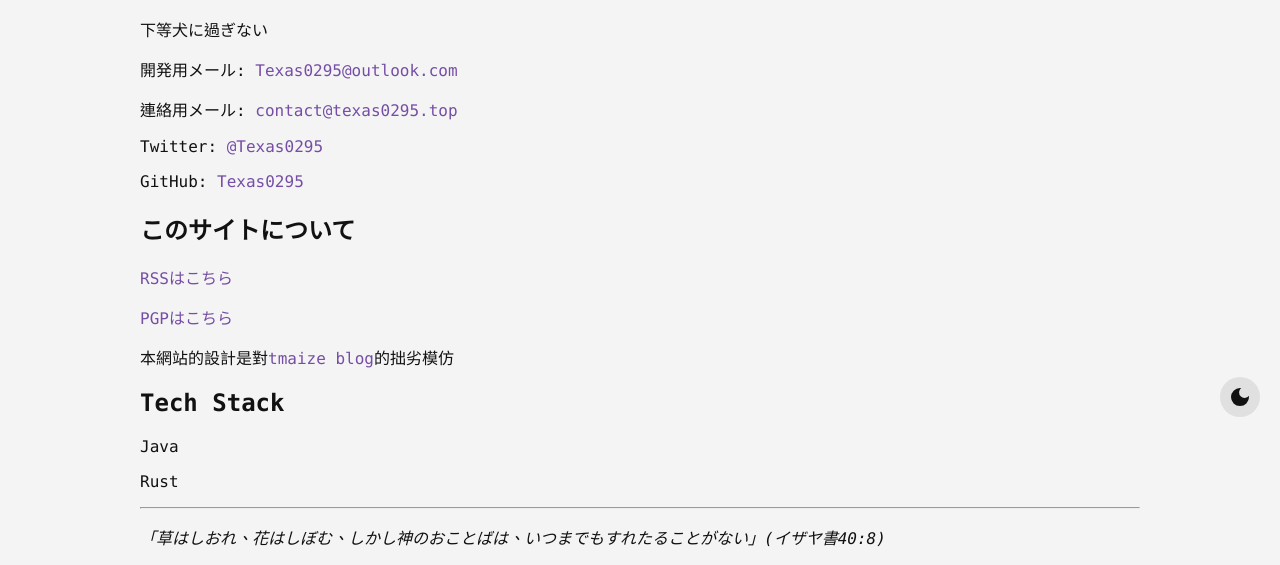
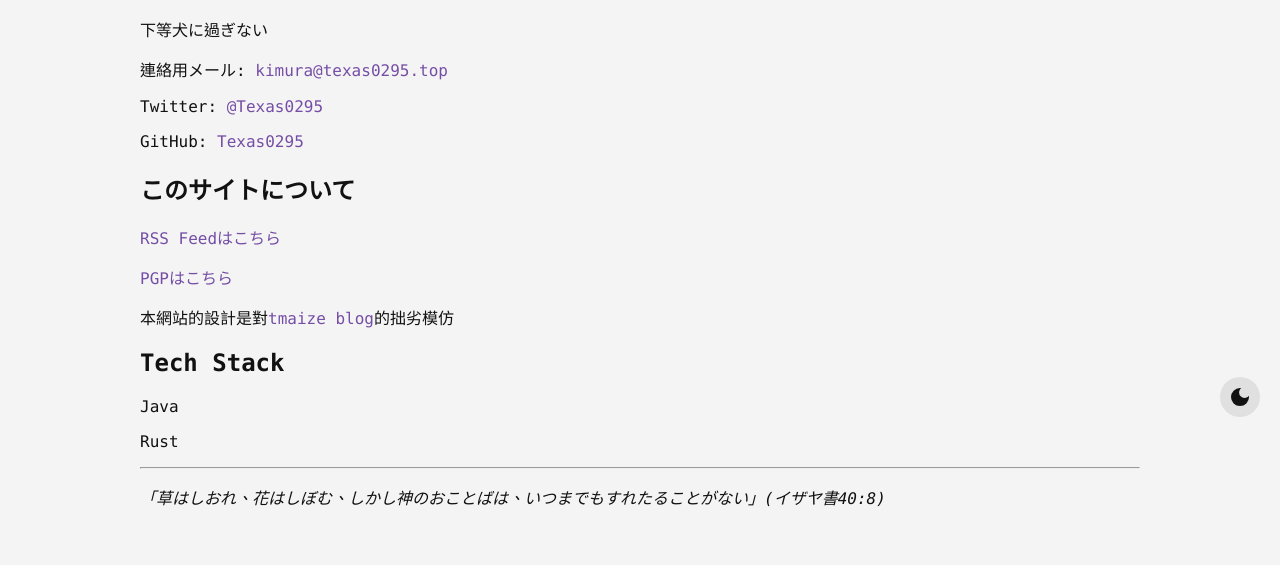
Before and after one commit to Texas0295/Texas0295.github.io, a plain HTML site: page pages/about.html in a window 1280 px wide. Shown: the part 363-928 px from the top of the page. After the commit the page ends 888 px from the top, so only its background shows below. Drawn offline with Linux system fonts and the light colour scheme.

Commit message:
[FEA] pgp: revoke uid contact@texas0295.top
Signed-off-by: Texas0295 <kimura@texas0295.top>

```diff
--- a/pages/about.html
+++ b/pages/about.html
@@ -65,18 +65,14 @@
   <h2>私について</h2>
   <p>下等犬に過ぎない</p>
   <p>
-    開発用メール:
-    <a href="mailto:Texas0295@outlook.com">Texas0295@outlook.com</a>
-  </p>
-  <p>
     連絡用メール:
-    <a href="mailto:contact@texas0295.top">contact@texas0295.top</a>
+    <a href="mailto:kimura@texas0295.top">kimura@texas0295.top</a>
   </p>
 
   <p>Twitter: <a href="https://twitter.com/Texas0295">@Texas0295</a></p>
   <p>GitHub: <a href="https://github.com/Texas0295">Texas0295</a></p>
   <h2>このサイトについて</h2>
-  <p><a href="/resources/rss/rss.xml">RSSはこちら</a></p>
+  <p><a href="/resources/rss/feed.atom">RSS Feedはこちら</a></p>
   <p><a href="pgp.html">PGPはこちら</a></p>
   <p>
     本網站的設計是對<a href="https://blog.tmaize.net/">tmaize blog</a>的拙劣模仿
```
Also changed, not shown: pages/pgp.html (+1 -0 lines), 1 other file.
